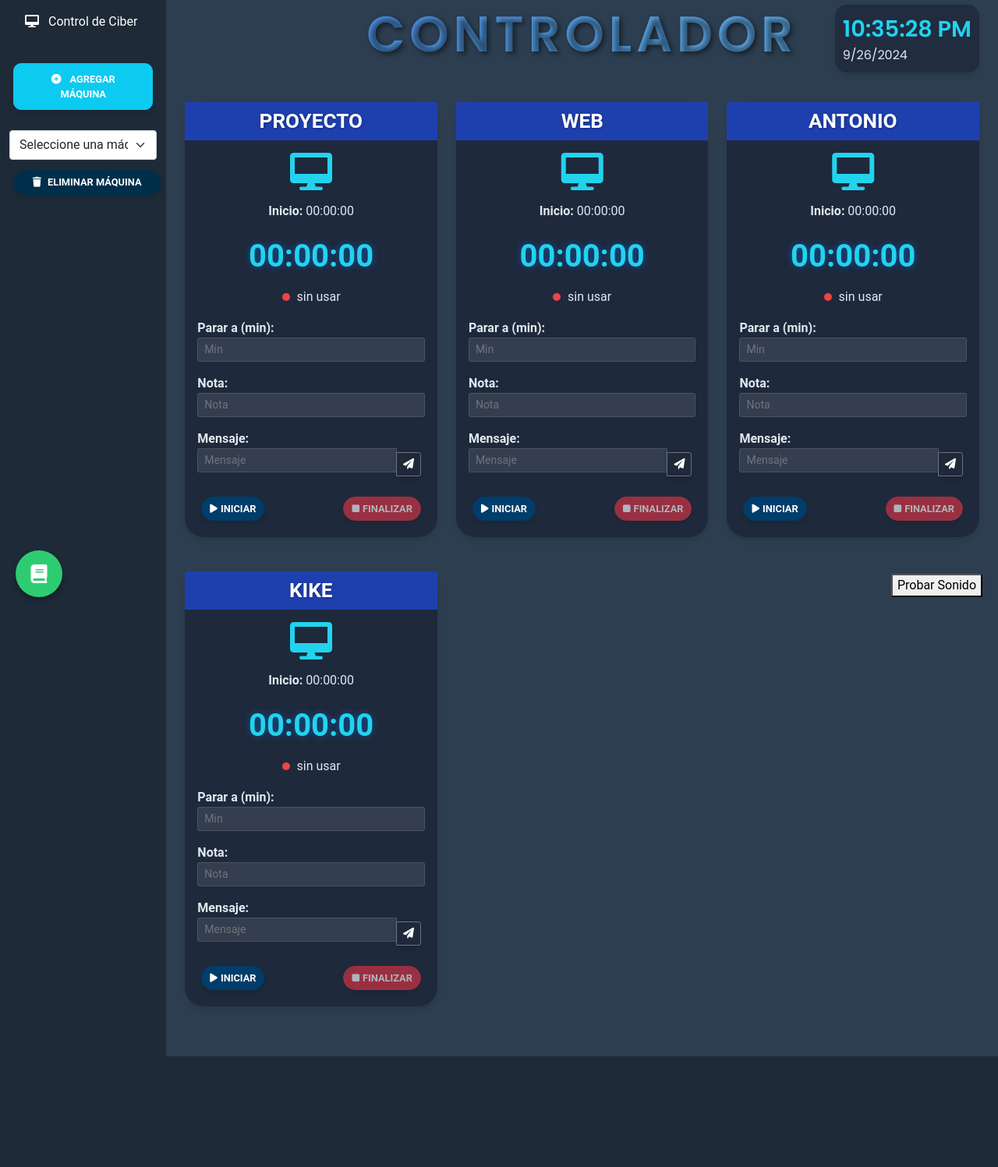
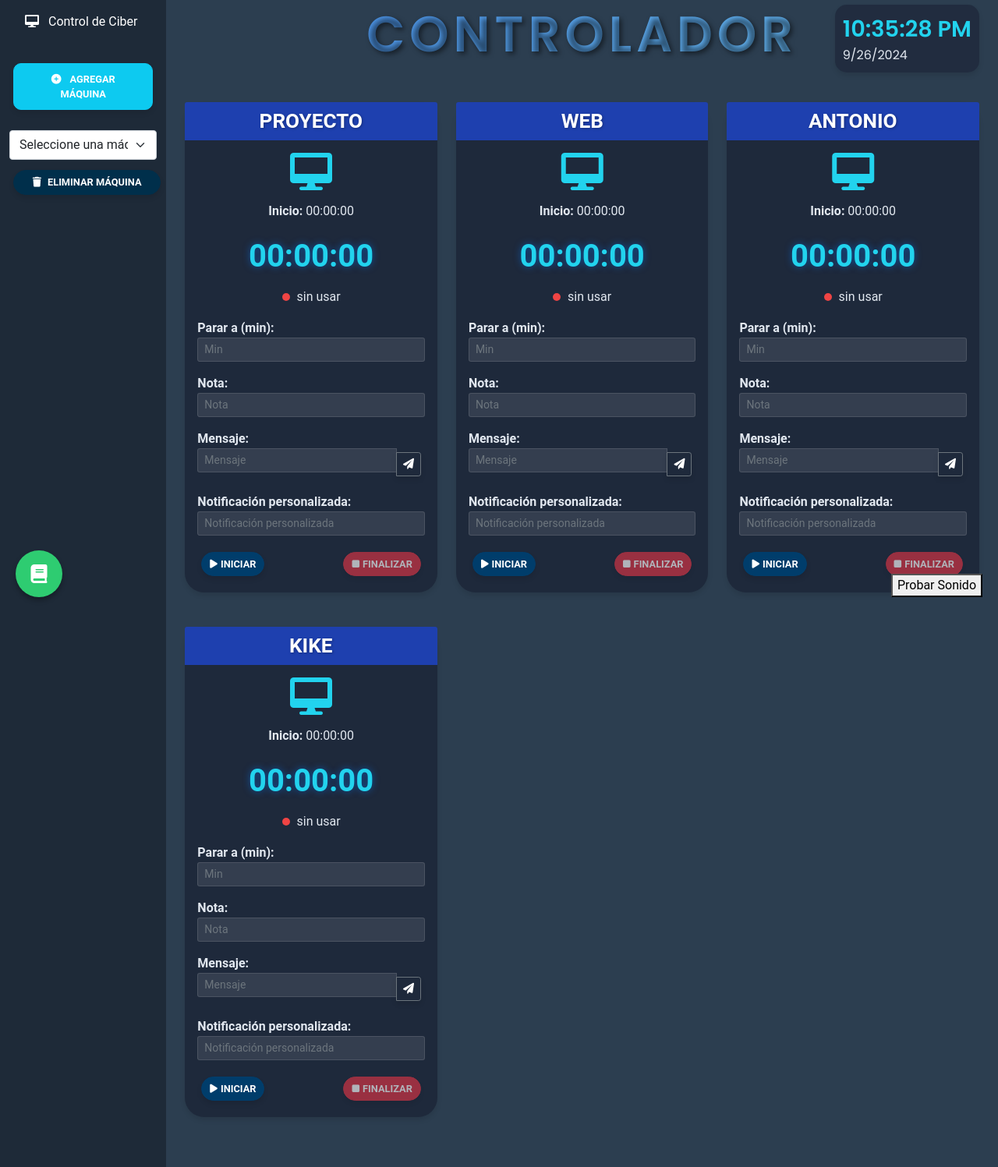
Before and after one commit to axel-antonio/proyecto-timer, a CodeIgniter app: page /proyectocyber/ in a window 1280 px wide. Shown: the part 14-1511 px from the top of the page at 78% size. Before the commit the page ends 1369 px from the top, so only its background shows below. Run offline with CodeIgniter, Linux system fonts and the light colour scheme; data comes from the database, SQL or seed files in the repository.

Commit message:
creacion de las notificaciones personalizadas

```diff
--- a/application/controllers/Ciber.php
+++ b/application/controllers/Ciber.php
@@ -56,9 +56,29 @@ class Ciber extends CI_Controller {
     public function iniciar_sesion() {
         $id = $this->input->post('id');
         $parar_a = $this->input->post('parar_a');
-        $result = $this->ciber_model->start_session($id, $parar_a);
+        $notificacion_personalizada = $this->input->post('notificacion_personalizada');
+        $result = $this->ciber_model->start_session($id, $parar_a, $notificacion_personalizada);
         echo json_encode(['success' => $result]);
     }
+
+
+    // Nuevo método para obtener la notificación personalizada
+    public function obtener_notificacion() {
+        $id = $this->input->post('id');
+        $notificacion = $this->ciber_model->get_notification($id);
+
+//////cambio
+        if ($notificacion) {
+            echo json_encode(['notificacion' => $notificacion]);
+        } else {
+            echo json_encode(['error' => 'No se encontró la notificación personalizada.']);
+        }
+
+    }
+
+
+
+
     // Finaliza la sesión en la computadora (cambia su estado a 'sin usar')
     public function finalizar_sesion() {
         $id = $this->input->post('id');
--- a/application/models/Ciber_model.php
+++ b/application/models/Ciber_model.php
@@ -41,13 +41,14 @@ class Ciber_model extends CI_Model {
     }
 
     // Iniciar sesión en una máquina
-    public function start_session($id, $parar_a) {
+    public function start_session($id, $parar_a, $notificacion_personalizada) {
         $this->db->where('id', $id);
         return $this->db->update('computadoras', [
             'estado' => 'en uso',
             'inicio' => date('H:i:s'),
             'contador' => '00:00:00',
-            'parar_a' => $parar_a
+            'parar_a' => $parar_a,
+            'notificacion_personalizada' => $notificacion_personalizada
         ]);
     }
 
@@ -58,9 +59,27 @@ class Ciber_model extends CI_Model {
             'estado' => 'sin usar',
             'inicio' => NULL,
             'contador' => NULL,
-            'nota' => ''
+            'nota' => '',
+            'notificacion_personalizada' => NULL
         ]);
     }
+
+  // Nuevo método para obtener la notificación personalizada
+  public function get_notification($id) {
+    $this->db->select('notificacion_personalizada');
+    $this->db->where('id', $id);
+    $query = $this->db->get('computadoras');
+
+     // Asegurarte de que devuelva el valor correcto
+     if ($query->num_rows() > 0) {
+        return $query->row()->notificacion_personalizada;
+    }
+    return null; // En caso de que no se encuentre
+}
+
+
+
+
 
     // Actualizar nota y mensaje de una máquina
     public function update_computer_note_and_message($id, $nota, $mensaje) {
--- a/application/views/ciber_view.php
+++ b/application/views/ciber_view.php
@@ -261,6 +261,12 @@
                                         <button class="btn btn-outline-secondary enviar-mensaje" type="button"><i class="fas fa-paper-plane"></i></button>
                                     </div>
                                 </div>
+                                <!-- Inicio de la nueva sección de Notificación personalizada -->
+                                <div class="mb-3">
+                                    <label><strong>Notificación personalizada:</strong></label>
+                                    <input type="text" class="form-control form-control-sm notificacion-personalizada" value="<?= $pc['notificacion_personalizada'] ?? '' ?>" placeholder="Notificación personalizada">
+                                </div>
+                                <!-- Fin de la nueva sección de Notificación personalizada -->
                                 <div class="d-flex justify-content-between mt-3">
                                     <button class="btn btn-sm btn-success iniciar"><i class="fas fa-play me-1"></i>Iniciar</button>
                                     <button class="btn btn-sm btn-danger finalizar"><i class="fas fa-stop me-1"></i>Finalizar</button>
@@ -286,14 +292,8 @@
     </script>
     <script src="<?= base_url('assets/js/ciber.js') ?>"></script>
     <!-- Botón flotante para el Manual de Usuario -->
-<!-- Botón flotante para el Manual de Usuario -->
-<a href="<?= base_url('index.php/Ciber/manual') ?>" class="btn-flotante verde" title="Manual de Usuario">
-    <i class="fas fa-book"></i>
-</a>
-
-
-
-
-
+    <a href="<?= base_url('index.php/Ciber/manual') ?>" class="btn-flotante verde" title="Manual de Usuario">
+        <i class="fas fa-book"></i>
+    </a>
 </body>
 </html>
--- a/assets/js/ciber.js
+++ b/assets/js/ciber.js
@@ -68,7 +68,7 @@ $(document).ready(function() {
                 var pararA = parseInt(card.find('.parar-a').val());
                 if (pararA && (minutos >= pararA)) {
                     finalizarSesion(id, card);
-                    showAlert('El tiempo ha terminado para la máquina ' + card.find('.card-header h5').text());
+                    mostrarNotificacionPersonalizada(id);
                     playAlertSound();
                 }
             }
@@ -78,8 +78,9 @@ $(document).ready(function() {
     function iniciarSesion(id, card) {
         var ahora = new Date();
         var pararA = card.find('.parar-a').val();
+        var notificacionPersonalizada = card.find('.notificacion-personalizada').val();
 
-        $.post(base_url + 'index.php/Ciber/iniciar_sesion', {id: id, parar_a: pararA}, function(response) {
+        $.post(base_url + 'index.php/Ciber/iniciar_sesion', {id: id, parar_a: pararA, notificacion_personalizada: notificacionPersonalizada }, function(response) {
             if (response.success) {
                 card.find('.status-indicator').removeClass('status-inactive').addClass('status-active');
                 card.find('.estado').text('en uso');
@@ -108,6 +109,7 @@ $(document).ready(function() {
                 clearInterval(sessionTimers[id]);
                 delete sessionStartTimes[id];
                 delete sessionTimers[id];
+                card.find('.notificacion-personalizada').val('');
                 card.find('.iniciar').prop('disabled', false);
                 card.find('.finalizar').prop('disabled', true);
             } else {
@@ -117,6 +119,20 @@ $(document).ready(function() {
             showAlert('Error de comunicación con el servidor.');
         });
     }
+
+
+    function mostrarNotificacionPersonalizada(id) {
+        $.post(base_url + 'index.php/Ciber/obtener_notificacion', {id: id}, function(response) {
+            if (response.notificacion) {
+                showAlert(response.notificacion);
+                playAlertSound();
+            }
+        }, 'json').fail(function() {
+            console.log('Error al obtener la notificación personalizada.');
+        });
+    }
+
+
 
     function eliminarMaquina(id) {
         if (confirm('¿Está seguro de que desea eliminar esta máquina?')) {
```
